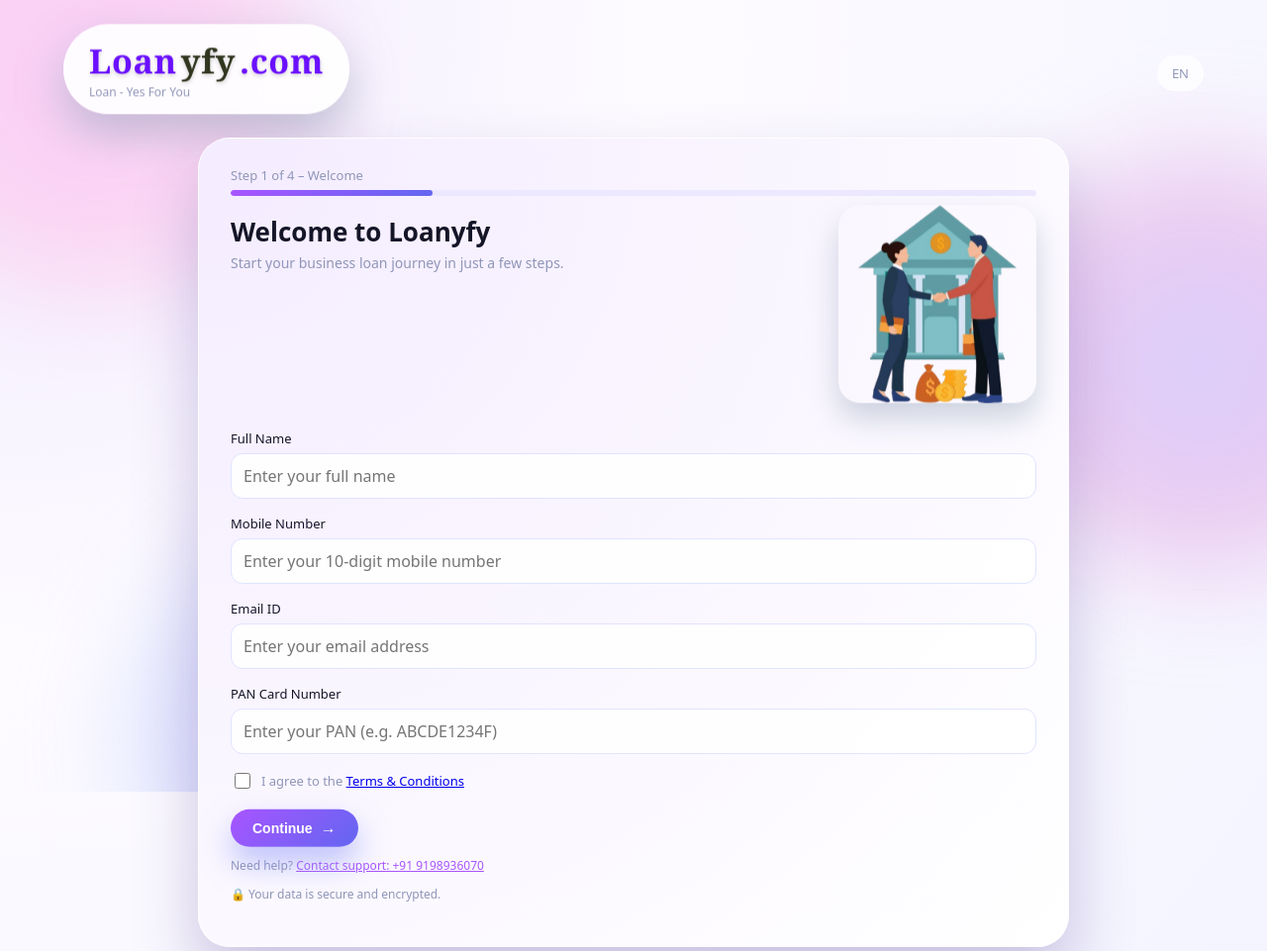
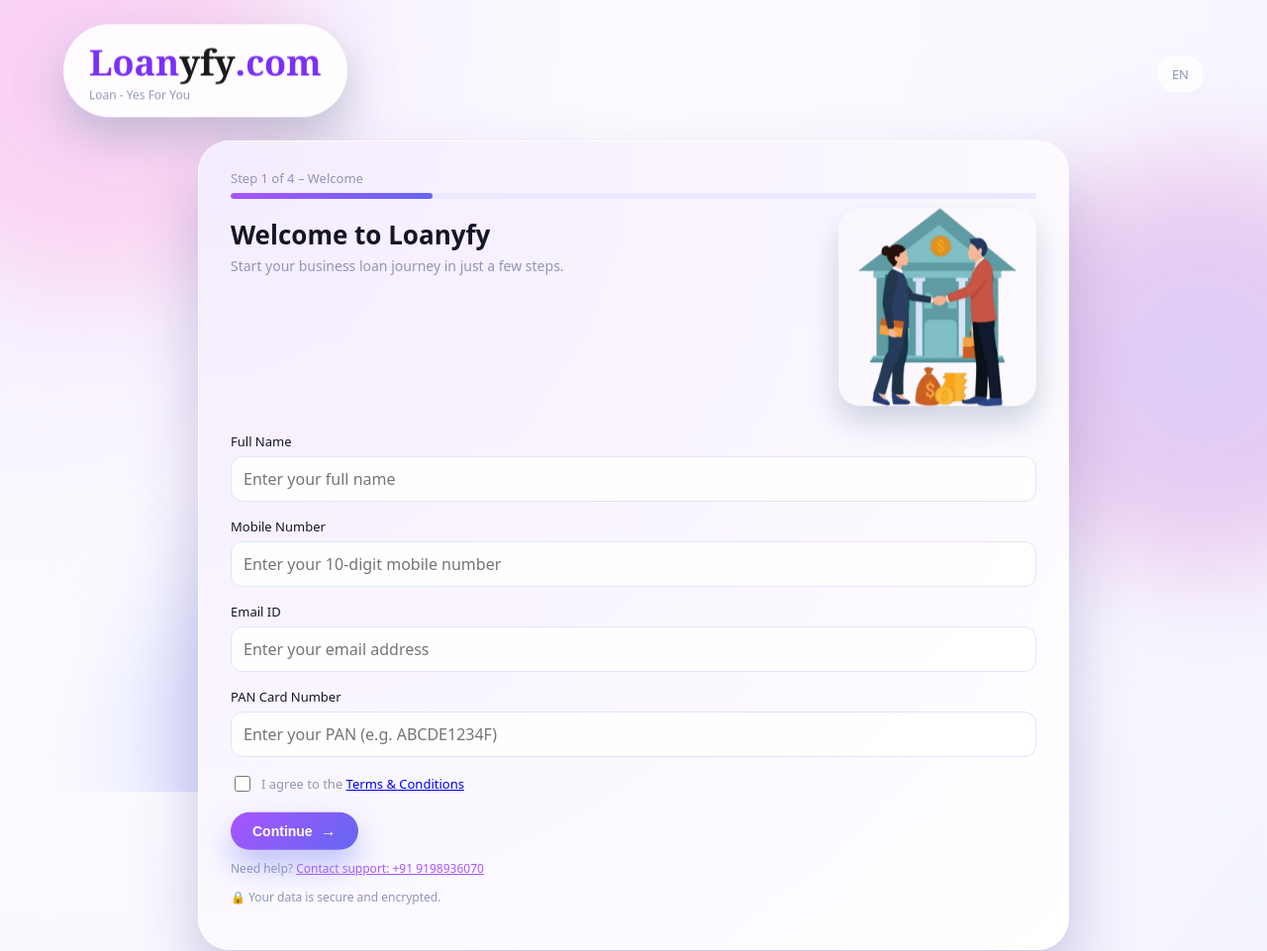
Before and after one commit to Agrima6/Loanyfy, a plain HTML site: page frontend/index.html in a window 1280 px wide. Shown: the top 961 px of the page at 99% size. Drawn offline with nearby package versions, Linux system fonts and the light colour scheme.

Commit message:
your message

```diff
--- a/frontend/index.html
+++ b/frontend/index.html
@@ -23,8 +23,9 @@
     <div class="brand">
       <div>
         <div class="brand-logo-text">
-          <span class="l1">Loan</span><span class="l2">yfy</span><span class="l3">.com</span>
-        </div>
+  <span class="txt-loan">Loan</span><span class="txt-yfy">yfy</span><span class="txt-com">.com</span>
+</div>
+
         <div class="brand-tagline">Loan - Yes For You</div>
       </div>
     </div>
--- a/frontend/styles.css
+++ b/frontend/styles.css
@@ -172,14 +172,35 @@
 /* Loanyfy Text Logo – NO GAP between Loan + yfy */
 /* Loanyfy Text Logo – NO GAP and .com in purple */
 .brand-logo-text {
-  font-family: "Georgia", "Times New Roman", serif;
+  font-family: Georgia, "Times New Roman", serif;
   font-weight: 700;
-  font-size: 34px;
-  letter-spacing: 0.02em;          /* tiny breathing space */
+  font-size: 36px;
   display: inline-flex;
-  align-items: baseline;
-  position: relative;
+  align-items: center;
+  letter-spacing: 0;        /* 💯 No spacing between letters */
 }
+
+.brand-logo-text span {
+  padding: 0;
+  margin: 0;
+  display: inline-block;
+}
+
+/* Loan (Purple) */
+.txt-loan {
+  color: #7b2ff7;           /* Your purple */
+}
+
+/* yfy (Black) */
+.txt-yfy {
+  color: #1a1a1a;
+}
+
+/* .com (Purple) */
+.txt-com {
+  color: #7b2ff7;
+}
+
 
 .brand-logo-text span {
   display: inline-block;
```
